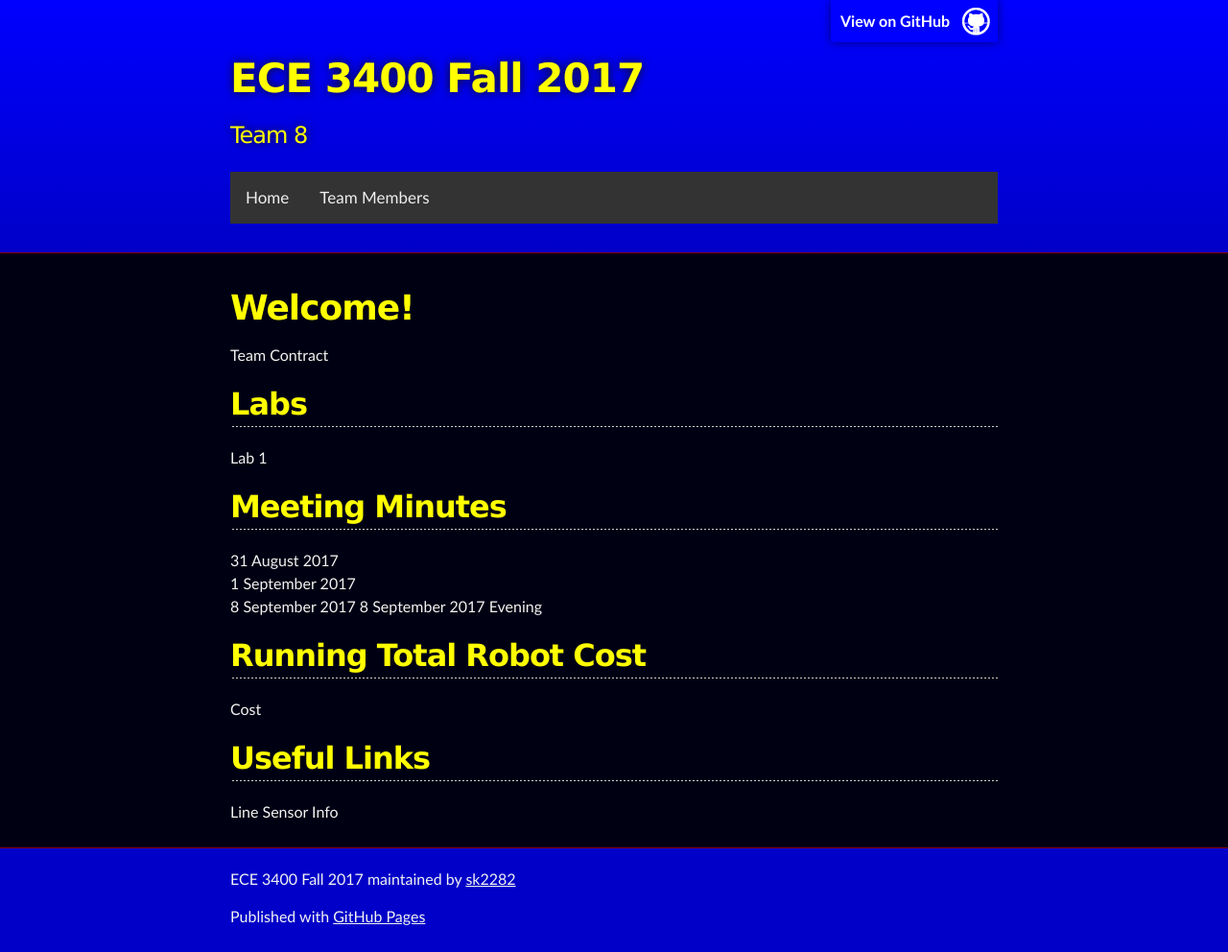
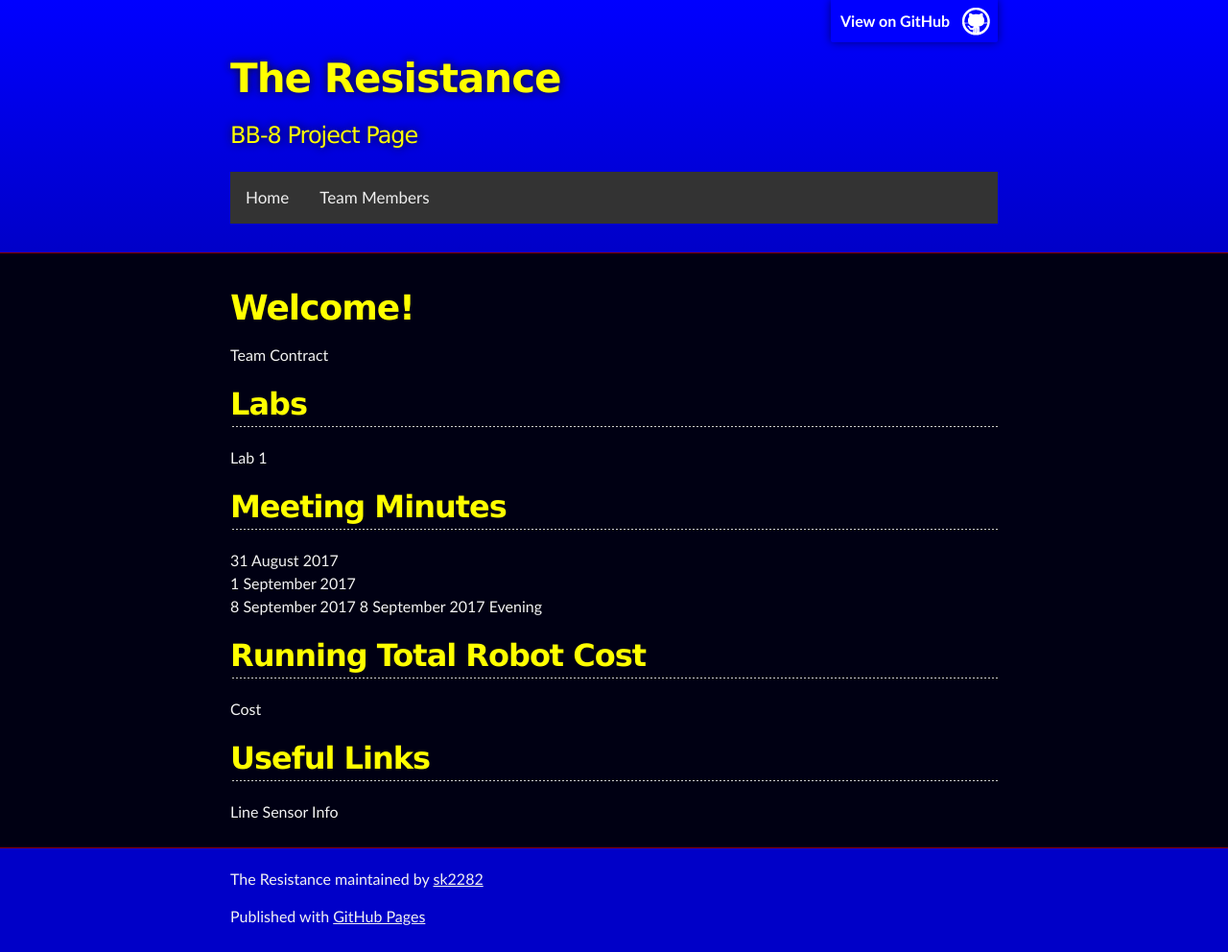
Before and after one commit to sk2282/ECE3400_Team8, a Jekyll site: the page built from index.md, in a window 1280 px wide. Shown: the whole page at 96% size. Built offline with Jekyll 4.4.1, drawn with Linux system fonts in a browser that asks for light colours; our own code applies the rules of GitHub Pages for plain Markdown files.

Commit message:
Update team name, description to Star Wars

```diff
--- a/_config.yml
+++ b/_config.yml
@@ -1,3 +1,3 @@
 theme: jekyll-theme-slate
-title: ECE 3400 Fall 2017
-description: Team 8
+title: The Resistance
+description: BB-8 Project Page
```
